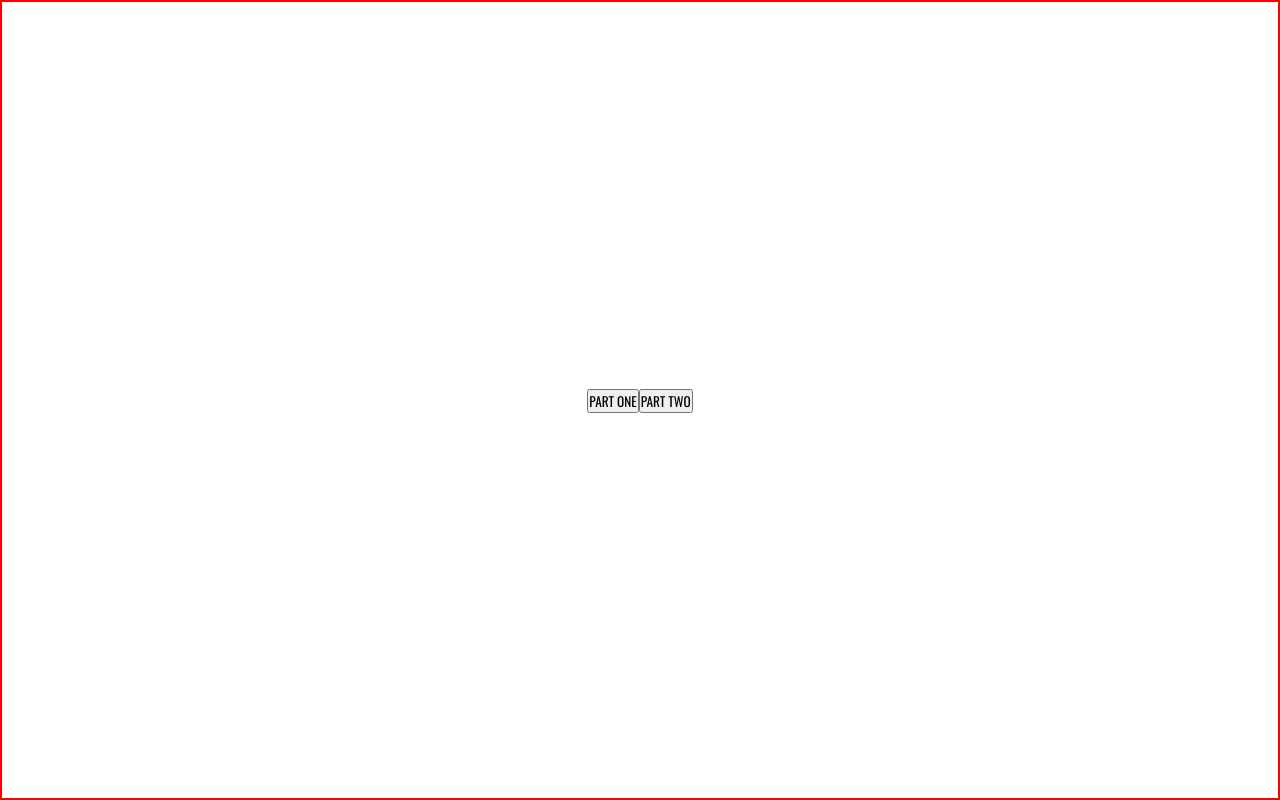
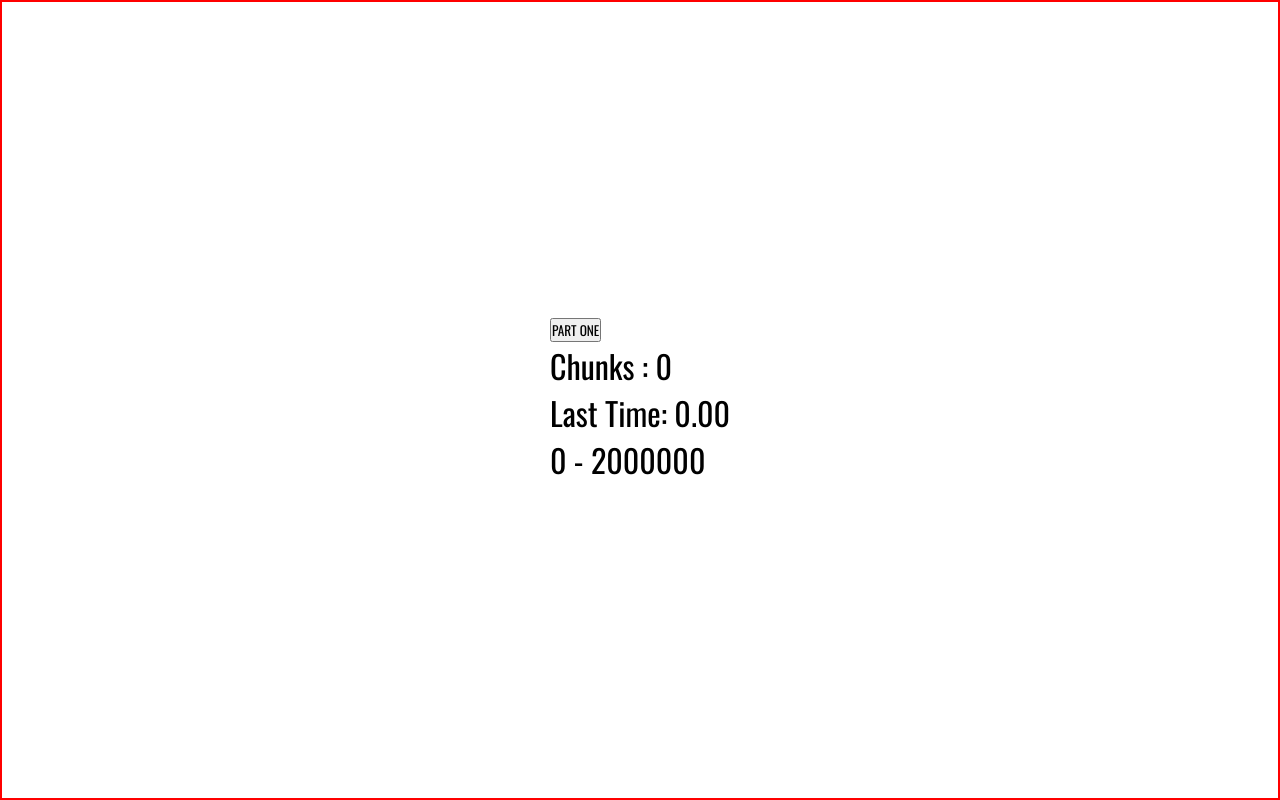
Before and after one commit to codeyourwaytofreedom/streamer, a Next.js app: page / in a window 1280 px wide. Built offline with nearby package versions, Linux system fonts and the light colour scheme.

Commit message:
Final time safely captured.
Time catching bug solved.

Finally some progress with the code.

Keep going.

Remmeber why you started.

```diff
--- a/components/Homie.tsx
+++ b/components/Homie.tsx
@@ -1,44 +1,42 @@
-import { useEffect, useRef } from "react";
+import { use, useEffect, useRef } from "react";
 import h from "../styles/Homie.module.css";
 import { useState } from "react";
-import ReactPlayer from 'react-player';
 
 
 
 
 const Homie = () => {
-
     const [videoUrl, setVideoUrl] = useState<string | null>(null);
     const [chunks, setChunks] = useState<Uint8Array[]>([]);
-    const start = 0;
-    const end = 1000000;
+    const [b_range,setRange] = useState({start:0, end:2000000})
     const videoRef = useRef<HTMLVideoElement>(null);
+    const chunker_button = useRef<HTMLButtonElement>(null);
+    const [cTime, setCurrentTime] = useState(0);
 
-    const add = () => {
+
+/*     useEffect(()=> {
+      console.log("initial")
       const fetchData = async () => {
         try {
           const response = await fetch(
             `http://localhost:3000/api/streamer`,
             {
               method: 'GET',
-                  headers: { Range: `bytes=${start}-${end}`, file: 'boxing.mp4' },
+              headers: { Range: `bytes=${b_range.start}-${b_range.end}`, file: 'boxing.mp4' },
             }
           );
           const reader = response.body?.getReader();
-              const receivedChunks: Uint8Array[] = [];
-
+          let reservoir:Uint8Array[]=[];
           const read = () => {
             reader?.read().then(({ done, value }) => {
               if (done) {
-                    const videoBlob = new Blob(chunks, { type: 'video/mp4' });
+                const videoBlob = new Blob(reservoir, { type: 'video/mp4' });
                 const videoUrl = URL.createObjectURL(videoBlob);
                 setVideoUrl(videoUrl);
-                    console.log("one",receivedChunks);
-                    console.log("two",chunks);
+                setChunks(reservoir);
                 return;
               }
-                  receivedChunks.push(value);
-                  chunks.push(value)
+              reservoir.push(value);
               read();
             });
           };
@@ -48,33 +46,49 @@ const Homie = () => {
         }
       };
       fetchData();
+      setRange({start:b_range.end, end:b_range.end+200000});
+    },[]); */
+
+    const [last, setLast] = useState(0);
+
+    useEffect(()=>{
+      if(videoRef.current){
+
+        if(cTime-videoRef.current.currentTime === 0){
+          console.log("this is the spot I am looking for");
+          console.log(last)
         }
+        else{
+          console.log("good technique...aha");
+          console.log(cTime);
+          setLast(cTime)
+        }
+      }
+    },[cTime])
 
-    const add2 = () => {
+    const add = () => {
         const fetchData = async () => {
             try {
               const response = await fetch(
                 `http://localhost:3000/api/streamer`,
                 {
                   method: 'GET',
-                headers: { Range: `bytes=${end}-${end+200000}`, file: 'boxing.mp4' },
+                  headers: { Range: `bytes=${b_range.start}-${b_range.end}`, file: 'boxing.mp4' },
                 }
               );
               const reader = response.body?.getReader();
-            const receivedChunks: Uint8Array[] = [];
-
+              let reservoir:Uint8Array[]=[];
+              chunks.map(c=> reservoir.push(c));
               const read = () => {
                 reader?.read().then(({ done, value }) => {
                   if (done) {
-                  const videoBlob = new Blob(chunks, { type: 'video/mp4' });
+                    const videoBlob = new Blob(reservoir, { type: 'video/mp4' });
                     const videoUrl = URL.createObjectURL(videoBlob);
                     setVideoUrl(videoUrl);
-                  console.log("one",receivedChunks);
-                  console.log("two",chunks);
+                    setChunks(reservoir);
                     return;
                   }
-                receivedChunks.push(value);
-                chunks.push(value)
+                  reservoir.push(value)
                   read();
                 });
               };
@@ -84,6 +98,7 @@ const Homie = () => {
             }
           };
           fetchData();
+          setRange({start:b_range.end, end:b_range.end+200000});
     }
 
     return (
@@ -91,12 +106,18 @@ const Homie = () => {
             <>
             <div className={h.homie}>
                 <div>
-                    <button onClick={add}>PART ONE</button>
-                    <button onClick={add2}>PART TWO</button>
+                    <button onClick={add} ref={chunker_button}>PART ONE</button>
+                    <h1>Chunks : {chunks.length}</h1>
+                    <h1>Last Time: {last.toFixed(2)}</h1>
                     <h1>{videoUrl}</h1>
+                    <h1>{b_range.start} - {b_range.end}</h1>
                     {
                         videoUrl &&
-                        <video src={videoUrl} ref={videoRef} controls />
+                        <video src={videoUrl} ref={videoRef}
+                        onTimeUpdate={()=> setCurrentTime(videoRef.current!.currentTime)}
+                        controls
+                        autoPlay
+                         />
 
                     }
                 </div>
```
Lines whose indentation alone changed are shown as unchanged.
